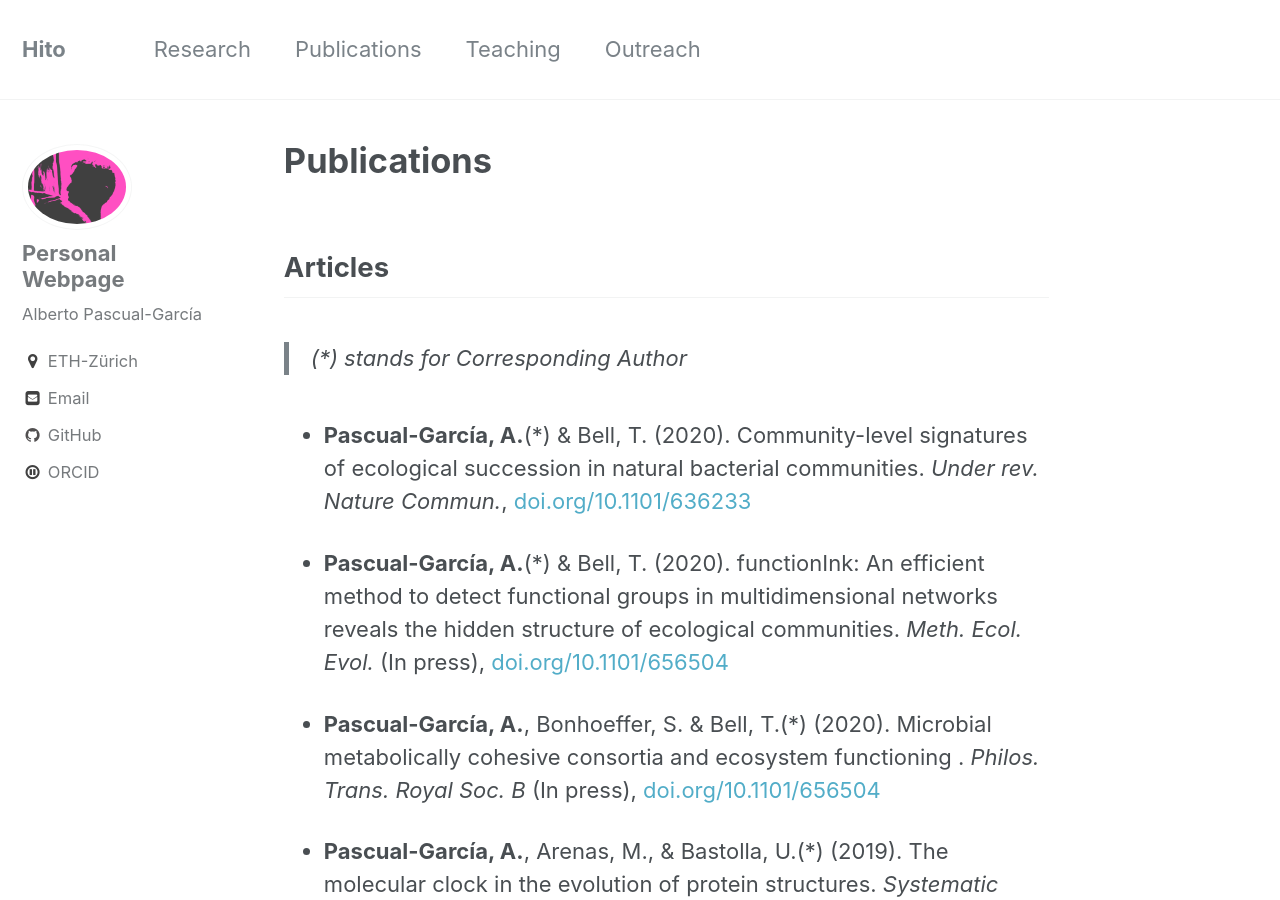
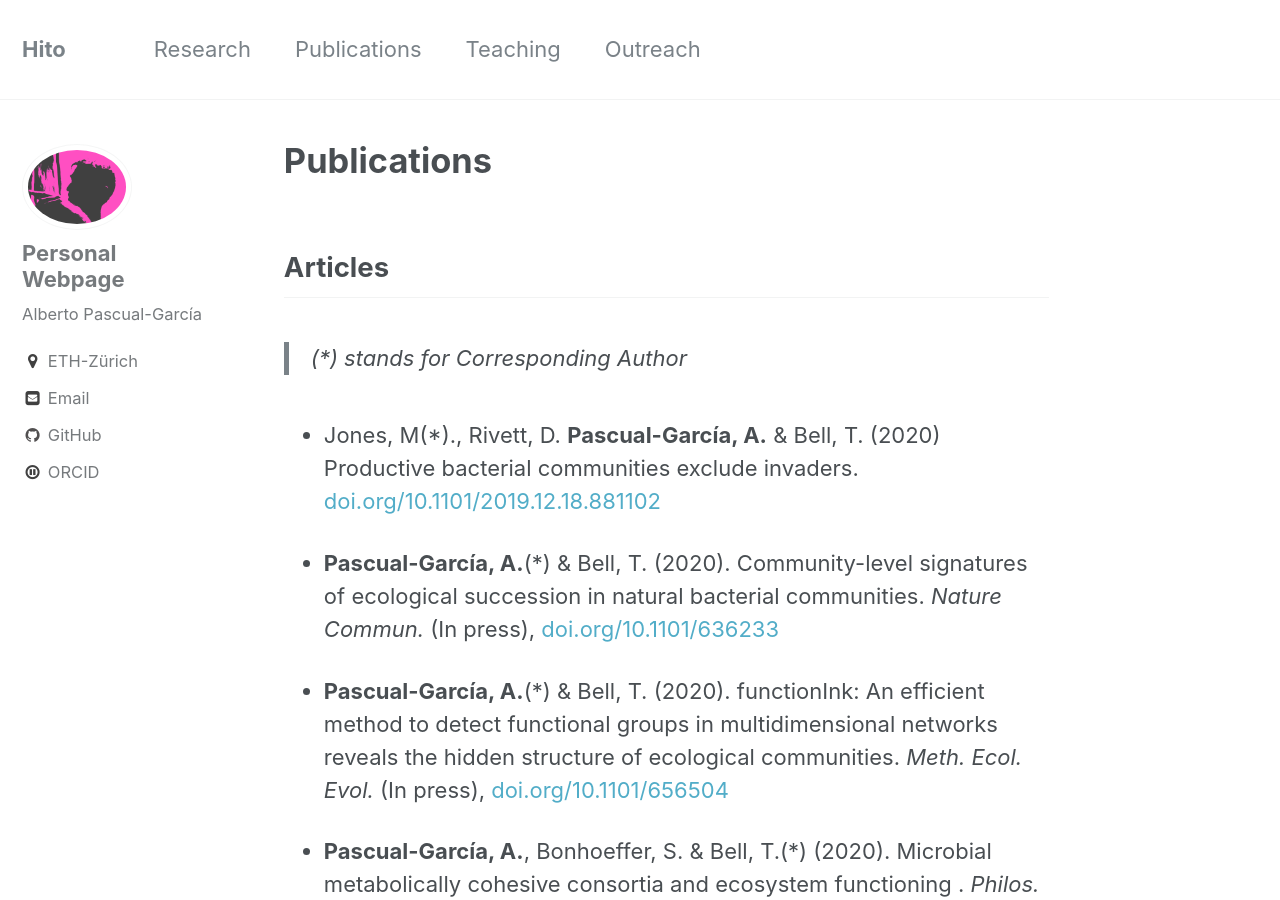
Before and after one commit to apascualgarcia/apascualgarcia.github.io, a Jekyll site: the page built from _pages/Publications.md, in a window 1280 px wide and 900 px high. Built offline with Jekyll 4.4.1, drawn with Linux system fonts in a browser that asks for light colours.

Commit message:
added Jones et al

```diff
--- a/_pages/Publications.md
+++ b/_pages/Publications.md
@@ -11,7 +11,9 @@ permalink: /_pages/Publications/
 ## Articles
 > (*) stands for Corresponding Author
 
-* **Pascual-García, A.**(*) & Bell, T. (2020). Community-level signatures of ecological succession in natural bacterial communities. _Under rev. Nature Commun._, [doi.org/10.1101/636233](https://www.biorxiv.org/content/10.1101/636233v2)
+* Jones, M(*)., Rivett, D. **Pascual-García, A.** & Bell, T. (2020) Productive bacterial communities exclude invaders.  [doi.org/10.1101/2019.12.18.881102](https://www.biorxiv.org/content/10.1101/2019.12.18.881102v1)
+
+* **Pascual-García, A.**(*) & Bell, T. (2020). Community-level signatures of ecological succession in natural bacterial communities. _Nature Commun._ (In press), [doi.org/10.1101/636233](https://www.biorxiv.org/content/10.1101/636233v2)
 
 * **Pascual-García, A.**(*) & Bell, T. (2020). functionInk: An efficient method to detect functional groups in multidimensional networks reveals the hidden structure of ecological communities. _Meth. Ecol. Evol._ (In press), [doi.org/10.1101/656504](https://www.biorxiv.org/content/10.1101/656504v3)
 
```
